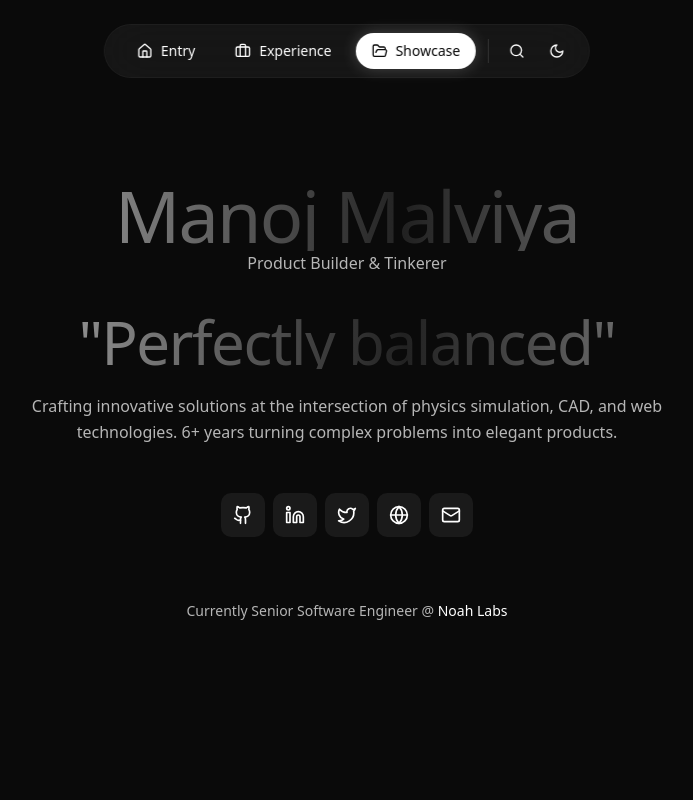
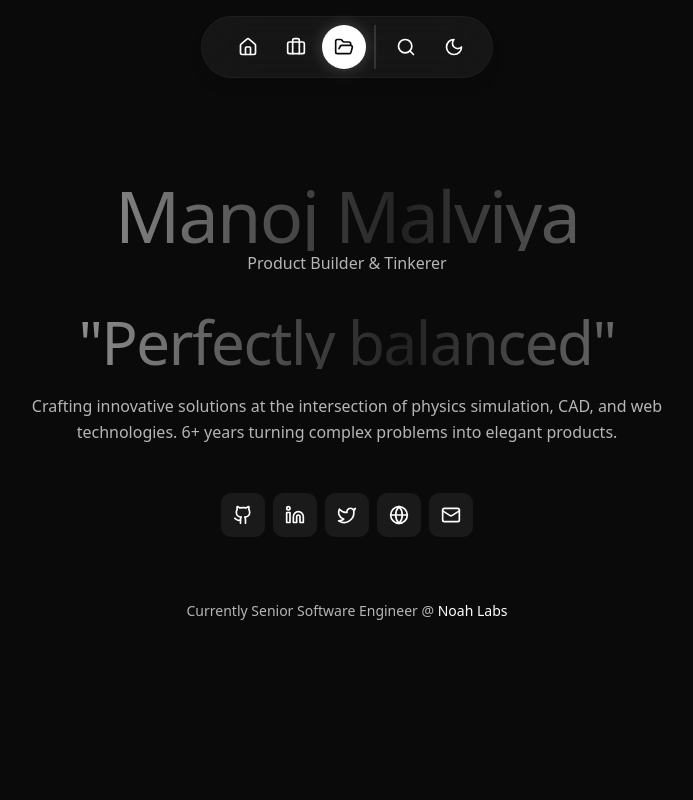
Before and after one commit to manoj-malviya-96/manoj-malviya-96, a Next.js app in the folder portfolio/: page / in a window 1280 px wide. Shown: the top 800 px of the page, without its empty margins (293-986 px from the left). Built offline with nearby package versions, Linux system fonts and the light colour scheme.

Commit message:
main project

```diff
--- /dev/null
+++ b/portfolio/components/BottomNav.tsx
@@ -0,0 +1,80 @@
+'use client';
+import * as React from 'react';
+import {cn} from '@/components/utils';
+
+export type NavItem<T extends string> = {
+    id: T;
+    label: string;
+    icon: React.ComponentType<{ className?: string }>;
+};
+
+interface BottomNavProps<T extends string> {
+    items: NavItem<T>[];
+    activeId: T;
+    onNavigate: (id: T) => void;
+    onOpenSearch: () => void;
+    onToggleTheme: () => void;
+    isDark: boolean;
+    SearchIcon: React.ComponentType<{ className?: string }>;
+    DarkIcon: React.ComponentType<{ className?: string }>;
+    LightIcon: React.ComponentType<{ className?: string }>;
+}
+
+export function BottomNav<T extends string>({
+                                                items,
+                                                activeId,
+                                                onNavigate,
+                                                onOpenSearch,
+                                                onToggleTheme,
+                                                isDark,
+                                                SearchIcon,
+                                                DarkIcon,
+                                                LightIcon,
+                                            }: BottomNavProps<T>) {
+    return (
+        <nav className="fixed bottom-4 md:top-4 left-1/2 -translate-x-1/2 z-50 max-w-xl px-2">
+            <div
+                className="bg-muted/80 backdrop-blur-xl rounded-full px-4 py-2 border border-border/30 glow-subtle shadow-lg">
+                <div className="flex items-center justify-between gap-2">
+                    <div className="flex items-center gap-1 px-2 border-r-2">
+                        {items.map(item => {
+                            const active = item.id === activeId;
+                            return (
+                                <button
+                                    key={item.id}
+                                    onClick={() => onNavigate(item.id)}
+                                    aria-label={item.label}
+                                    aria-current={active ? 'page' : undefined}
+                                    className={cn(
+                                        'group relative p-3 rounded-full transition-all flex items-center justify-center',
+                                        active ? 'bg-foreground text-background pulse-glow' : 'hover:bg-accent glow-subtle'
+                                    )}
+                                >
+                                    <item.icon className={cn('w-5 h-5', !active && 'icon-glow')}/>
+                                    <span className="px-2 sm:hidden">{item.label}</span>
+                                </button>
+                            );
+                        })}
+                    </div>
+                    <div className="flex items-center gap-1">
+                        <button
+                            onClick={onOpenSearch}
+                            aria-label="Open search"
+                            className="p-3 rounded-full hover:bg-accent glow-subtle transition-colors"
+                        >
+                            <SearchIcon className="w-5 h-5 icon-glow"/>
+                        </button>
+                        <button
+                            onClick={onToggleTheme}
+                            aria-label="Toggle theme"
+                            className="p-3 rounded-full hover:bg-accent glow-subtle transition-colors"
+                        >
+                            {isDark ? <DarkIcon className="w-5 h-5 icon-glow"/> :
+                                <LightIcon className="w-5 h-5 icon-glow"/>}
+                        </button>
+                    </div>
+                </div>
+            </div>
+        </nav>
+    );
+}
--- a/portfolio/screens/entry.tsx
+++ b/portfolio/screens/entry.tsx
@@ -7,6 +7,7 @@ import Home from '@/screens/home';
 import {Briefcase, FolderOpen, Home as HomeIcon, Moon, Search, Sun} from 'lucide-react';
 import {Input} from '@/components/Input';
 import {Drawer, DrawerContent, DrawerHeader, DrawerTitle} from '@/components/drawer';
+import {BottomNav, type NavItem as BottomNavItem} from '@/components/BottomNav';
 
 
 type SectionId = 'home' | 'workex' | 'showcase';
@@ -111,81 +112,6 @@ function useSectionObserver(
     }, [sectionRefs, onChange]);
 }
 
-function FloatingNav({items, activeId, onNavigate, onOpenSearch, onToggleTheme, isDark}: {
-    items: NavItem[];
-    activeId: SectionId;
-    onNavigate: (id: SectionId) => void;
-    onOpenSearch: () => void;
-    onToggleTheme: () => void;
-    isDark: boolean;
-}) {
-    return (
-        <nav className="fixed left-1/2 -translate-x-1/2 z-50 top-4 md:top-6">
-            <div className="bg-muted/80 backdrop-blur-xl rounded-full px-4 py-2 border border-border/30 glow-subtle">
-                <div className="flex items-center gap-2">
-                    {items.map((item) => (
-                        <button
-                            key={item.id}
-                            onClick={() => onNavigate(item.id)}
-                            className={`px-4 py-2 rounded-full transition-all flex items-center gap-2 ${
-                                activeId === item.id ? 'bg-foreground text-background pulse-glow' : 'hover:bg-accent glow-subtle'
-                            }`}
-                        >
-                            <item.icon className={`w-4 h-4 ${activeId !== item.id ? 'icon-glow' : ''}`}/>
-                            <span className="hidden sm:inline text-sm">{item.label}</span>
-                        </button>
-                    ))}
-
-                    <div className="w-px h-6 bg-border mx-1"/>
-
-                    <button
-                        onClick={onOpenSearch}
-                        className="p-2 rounded-full hover:bg-accent glow-subtle"
-                        aria-label="Search"
-                    >
-                        <Search className="w-4 h-4 icon-glow"/>
-                    </button>
-
-                    <button
-                        onClick={onToggleTheme}
-                        className="p-2 rounded-full hover:bg-accent glow-subtle"
-                        aria-label="Toggle theme"
-                    >
-                        {isDark ? <Moon className="w-4 h-4 icon-glow"/> : <Sun className="w-4 h-4 icon-glow"/>}
-                    </button>
-                </div>
-            </div>
-        </nav>
-    );
-}
-
-function MobileNav({items, activeId, onNavigate}: {
-    items: NavItem[];
-    activeId: SectionId;
-    onNavigate: (id: SectionId) => void
-}) {
-    return (
-        <nav className="fixed bottom-4 left-1/2 -translate-x-1/2 z-50 md:hidden">
-            <div className="bg-muted/80 backdrop-blur-xl rounded-full px-4 py-2 border border-border/30 glow-subtle">
-                <div className="flex items-center gap-1">
-                    {items.map((item) => (
-                        <button
-                            key={item.id}
-                            onClick={() => onNavigate(item.id)}
-                            className={`p-3 rounded-full transition-all ${
-                                activeId === item.id ? 'bg-foreground text-background pulse-glow' : 'hover:bg-accent glow-subtle'
-                            }`}
-                            aria-label={item.label}
-                        >
-                            <item.icon className={`w-4 h-4 ${activeId !== item.id ? 'icon-glow' : ''}`}/>
-                        </button>
-                    ))}
-                </div>
-            </div>
-        </nav>
-    );
-}
-
 export default function Entry() {
     // stable refs for sections
     const homeRef = useRef<HTMLElement | null>(null);
@@ -226,17 +152,7 @@ export default function Entry() {
 
     return (
         <div className="min-h-screen bg-background text-foreground">
-            <FloatingNav
-                items={navItems}
-                activeId={activeSection}
-                onNavigate={scrollToSection}
-                onOpenSearch={() => setSearchOpen(true)}
-                onToggleTheme={toggleTheme}
-                isDark={isDark}
-            />
-
-            <MobileNav items={navItems} activeId={activeSection} onNavigate={scrollToSection}/>
-
+            {/* Sections */}
             <div>
                 <section id="home" ref={homeRef} className="min-h-screen flex items-center justify-center">
                     <Home/>
@@ -248,8 +164,20 @@ export default function Entry() {
                     <Showcase/>
                 </section>
             </div>
+            <Footer/>
 
-            <Footer/>
+            {/* Unified Bottom Navigation */}
+            <BottomNav
+                items={navItems as BottomNavItem<SectionId>[]}
+                activeId={activeSection}
+                onNavigate={scrollToSection}
+                onOpenSearch={() => setSearchOpen(true)}
+                onToggleTheme={toggleTheme}
+                isDark={isDark}
+                SearchIcon={Search}
+                DarkIcon={Moon}
+                LightIcon={Sun}
+            />
 
             {/* Global Search Drawer */}
             <Drawer open={searchOpen} onOpenChange={setSearchOpen}>
```
